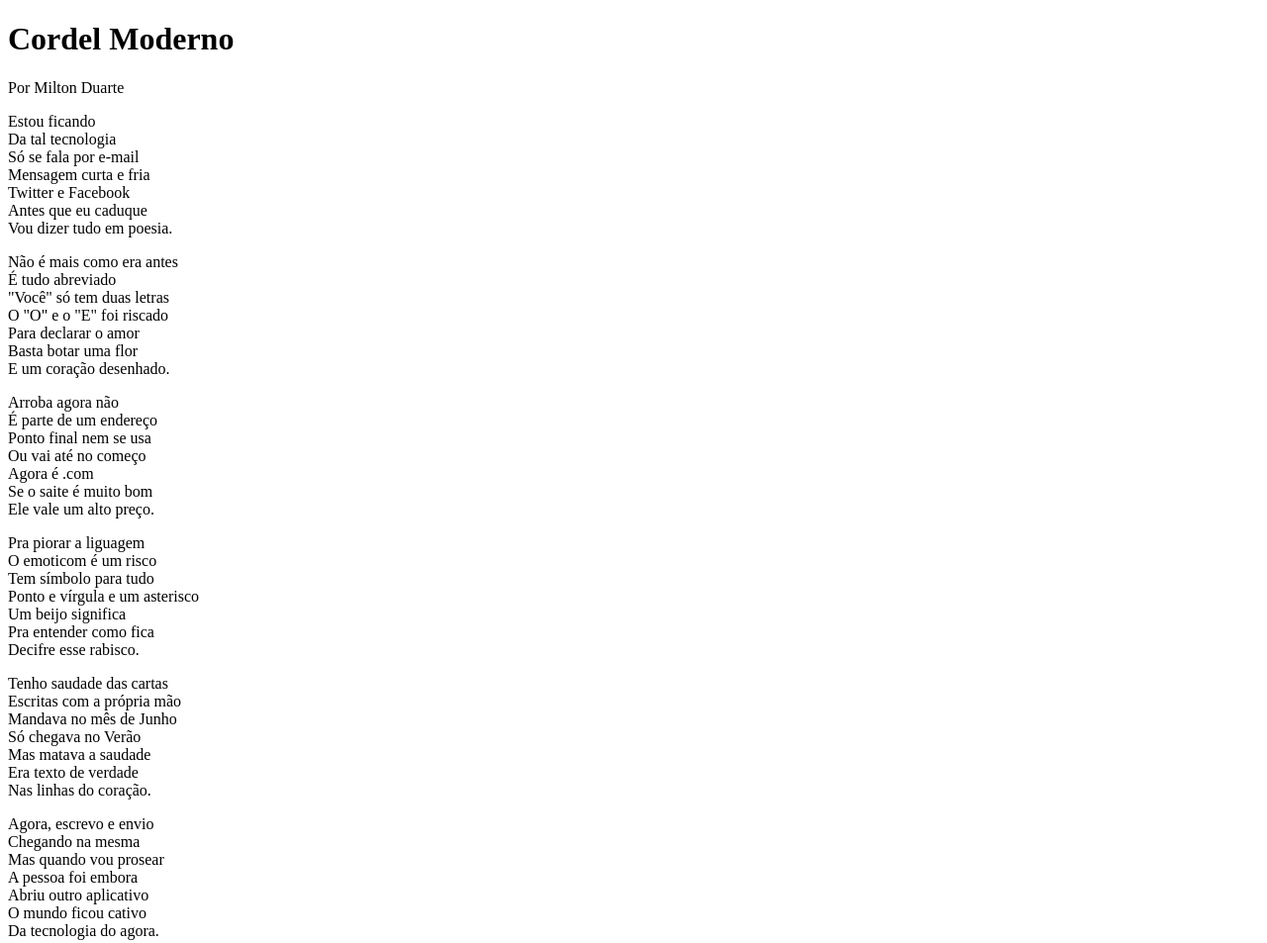
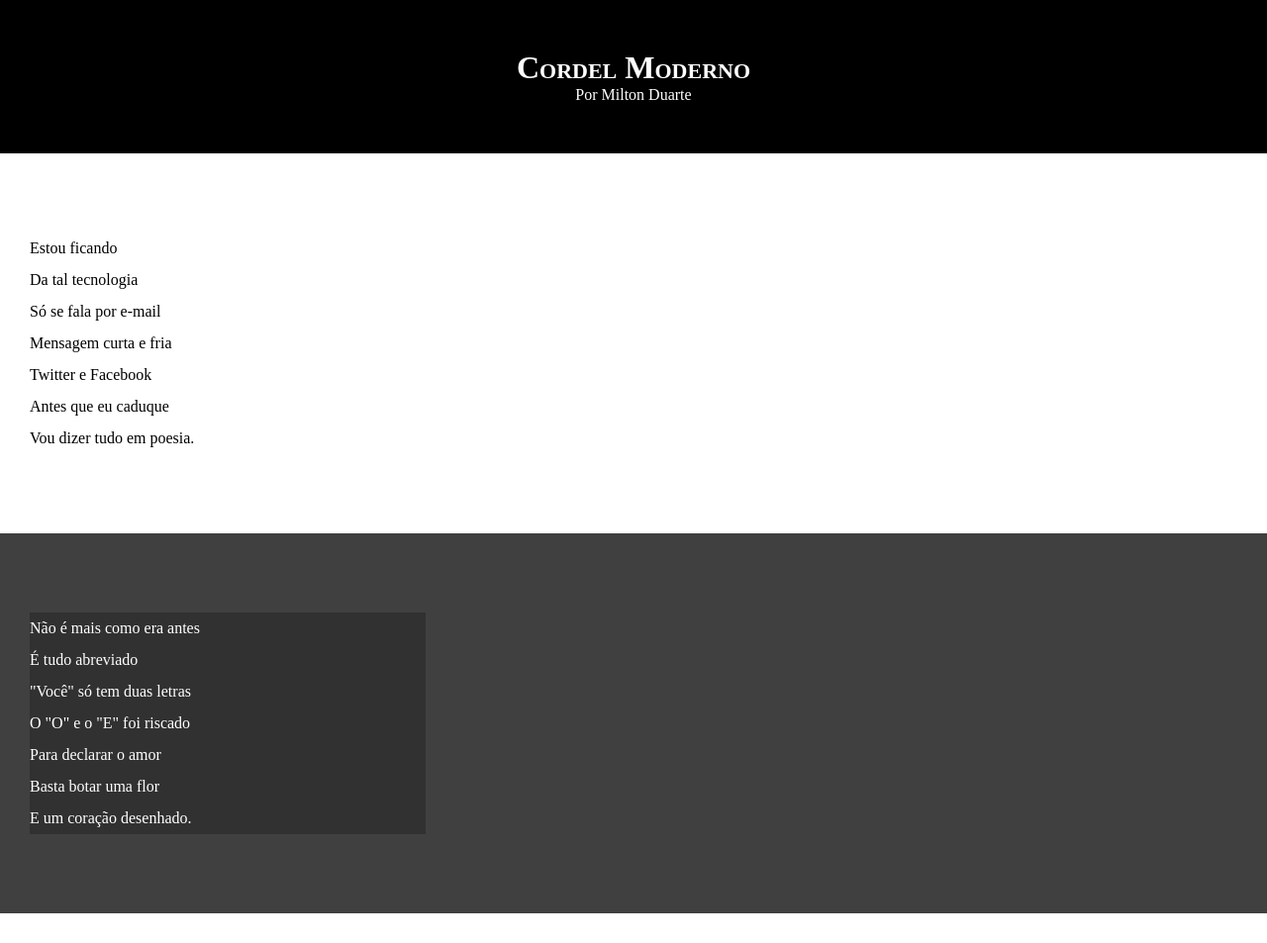
Before and after one commit to vitorDev879/Projeto-Cordel, a plain HTML site: page index.html in a window 1280 px wide. Shown: the top 953 px of the page at 99% size. Drawn offline with Linux system fonts and the light colour scheme.

Commit message:
Sections editadas

```diff
--- a/index.html
+++ b/index.html
@@ -12,7 +12,7 @@
         <p>Por Milton Duarte</p>
     </header>
 
-    <section>
+    <section class="normal">
         <p>
             Estou ficando <br>
             Da tal tecnologia <br>
@@ -24,7 +24,7 @@
         </p>
     </section>
 
-    <section>
+    <section class="imagem">
         <p>
             Não é mais como era antes <br>
             É tudo abreviado <br>
@@ -36,7 +36,7 @@
         </p>
     </section>
 
-    <section>
+    <section class="normal">
         <p>
             Arroba agora não  <br>
             É parte de um endereço <br>
@@ -57,7 +57,7 @@
         </p>
     </section>
 
-    <section>
+    <section class="imagem">
         <p>
             Tenho saudade das cartas <br>
             Escritas com a própria mão <br>
@@ -69,7 +69,7 @@
         </p>
     </section>
 
-    <section>
+    <section class="normal">
         <p>
             Agora, escrevo e envio <br>
             Chegando na mesma  <br>
@@ -89,6 +89,10 @@
             Deixe que Deus interprete.
         </p>
     </section>
-
+    <footer>
+        <p>
+            Site criado por <b>Vítor Hugo Pignanelli</b>
+        </p>
+    </footer>
 </body>
 </html>
--- a/style.css
+++ b/style.css
@@ -0,0 +1,53 @@
+* {
+    margin: 0px;
+    padding: 0px;
+}
+
+html, body {
+    background-color: darkgray;
+    min-height: 100vh;
+}
+
+header {
+    background-color: black;
+    color: white;
+    text-align: center;
+}
+
+header > h1 {
+    padding-top: 50px;
+    font-variant: small-caps;
+}
+
+header > p {
+    padding-bottom: 50px;
+}
+
+section {
+    padding-top: 10vh;
+    padding-bottom: 10vh;
+    line-height: 2em;
+    padding-left: 30px;
+}
+
+section.normal {
+    background-color: white;
+    color: black;
+}
+
+section.imagem {
+    background-color: rgb(64, 64, 64);
+    color: white;
+}
+
+section.imagem > p {
+    background-color: rgba(0, 0, 0, 0.245);
+    width: 400px;
+}
+
+footer {
+    background-color: black;
+    color: white;
+    text-align: center;
+    padding: 10px;
+}
```
